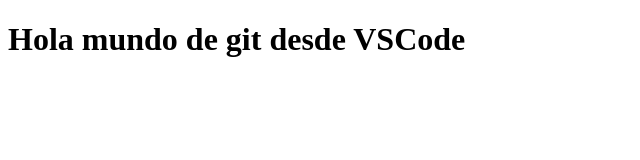
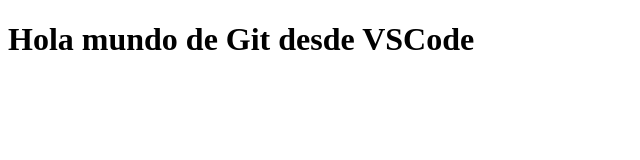
Before and after one commit to ObedGC/fj2020-Desarrollo-web1-practicas-git, a plain HTML site: page index.html in a window 1280 px wide. Shown: the whole page, without its empty margins (0-640 px from the left). Drawn offline with Linux system fonts and the light colour scheme.

Commit message:
HTML
Se agrego el codigo HTML

```diff
--- a/index.html
+++ b/index.html
@@ -4,9 +4,9 @@
     <meta charset="UTF-8">
     <meta name="viewport" content="width=device-width, initial-scale=1.0">
     <meta http-equiv="X-UA-Compatible" content="ie=edge">
-    <title>Document</title>
+    <title>Practicas de Git</title>
 </head>
 <body>
-    <h1>Hola mundo de git desde VSCode</h1>
+    <h1>Hola mundo de Git desde VSCode</h1>
 </body>
 </html>
```
